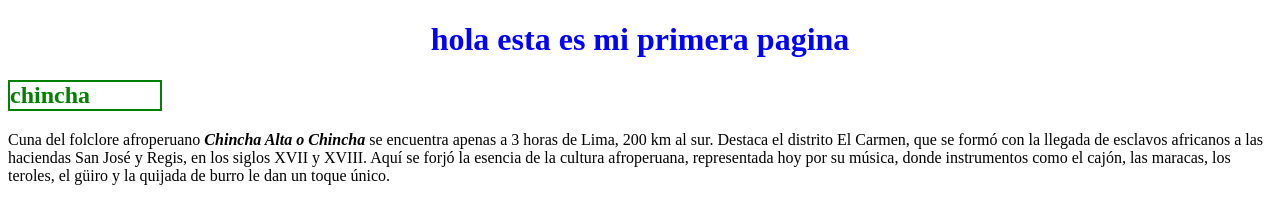
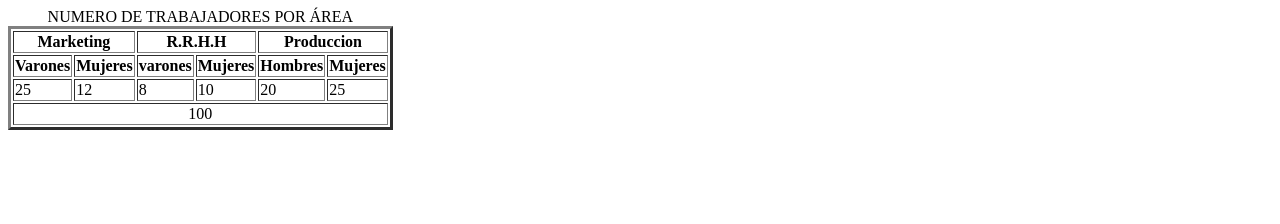
Before and after one commit to samir2077/prueba10, a plain HTML site: page index.html in a window 1280 px wide. Drawn offline with Linux system fonts and the light colour scheme.

Commit message:
Update index.html

```diff
--- a/index.html
+++ b/index.html
@@ -1,24 +1,39 @@
 <!DOCTYPE html>
-<html>
-  <head>
+<html lang="en">
+<head>
+    <meta charset="UTF-8">
+    <meta http-equiv="X-UA-Compatible" content="IE=edge">
+    <meta name="viewport" content="width=device-width, initial-scale=1.0">
+    <title>Ejercicios pràcticos HTML5</title>
+</head>
+<body>
+    <table border="3">
+        <caption>NUMERO DE TRABAJADORES POR ÁREA</caption>
+        <tr>
+            <th colspan="2">Marketing </th>
+            <th colspan="2">R.R.H.H</th>
+            <th colspan="2">Produccion</th>
+          </tr>
+          <tr>
+              <th>Varones</th>
+              <th>Mujeres</th>
+              <th>varones</th>
+              <th>Mujeres</th>
+              <th>Hombres</th>
+              <th>Mujeres</th>
+          </tr>
+          <tr>
+              <td>25</td>
+              <td>12</td>
+              <td>8</td>
+              <td>10</td>
+              <td>20</td>
+              <td>25</td>
+          </tr>
+        <tr>
+            <td colspan="6" align="center">100</td>
+        </tr>
 
-    <meta charset="utf-8">
-    <title>Mi primera pagina</title>
-  </head>
-  <body>
-
-    <h1 align="center" style="color:blue">hola esta es mi primera pagina </1>
-
-      <h2 style="color:green;border:2px solid;width:150px"> chincha</h2>
-
-      <p>
-      Cuna del folclore afroperuano <i><b> Chincha Alta o Chincha</b></i> se encuentra apenas a 3 horas de Lima, 200 km al sur.
-        Destaca el distrito El Carmen, que se formó con la llegada de esclavos africanos a las haciendas San José y Regis,
-        en los siglos XVII y XVIII. Aquí se forjó la esencia de la cultura afroperuana, representada hoy por su música,
-        donde instrumentos como el cajón, las maracas, los teroles, el güiro y la quijada de burro le dan un toque único.
-
-      </p>
-
-
-  </body>
+    </table>
+</body>
 </html>
```
